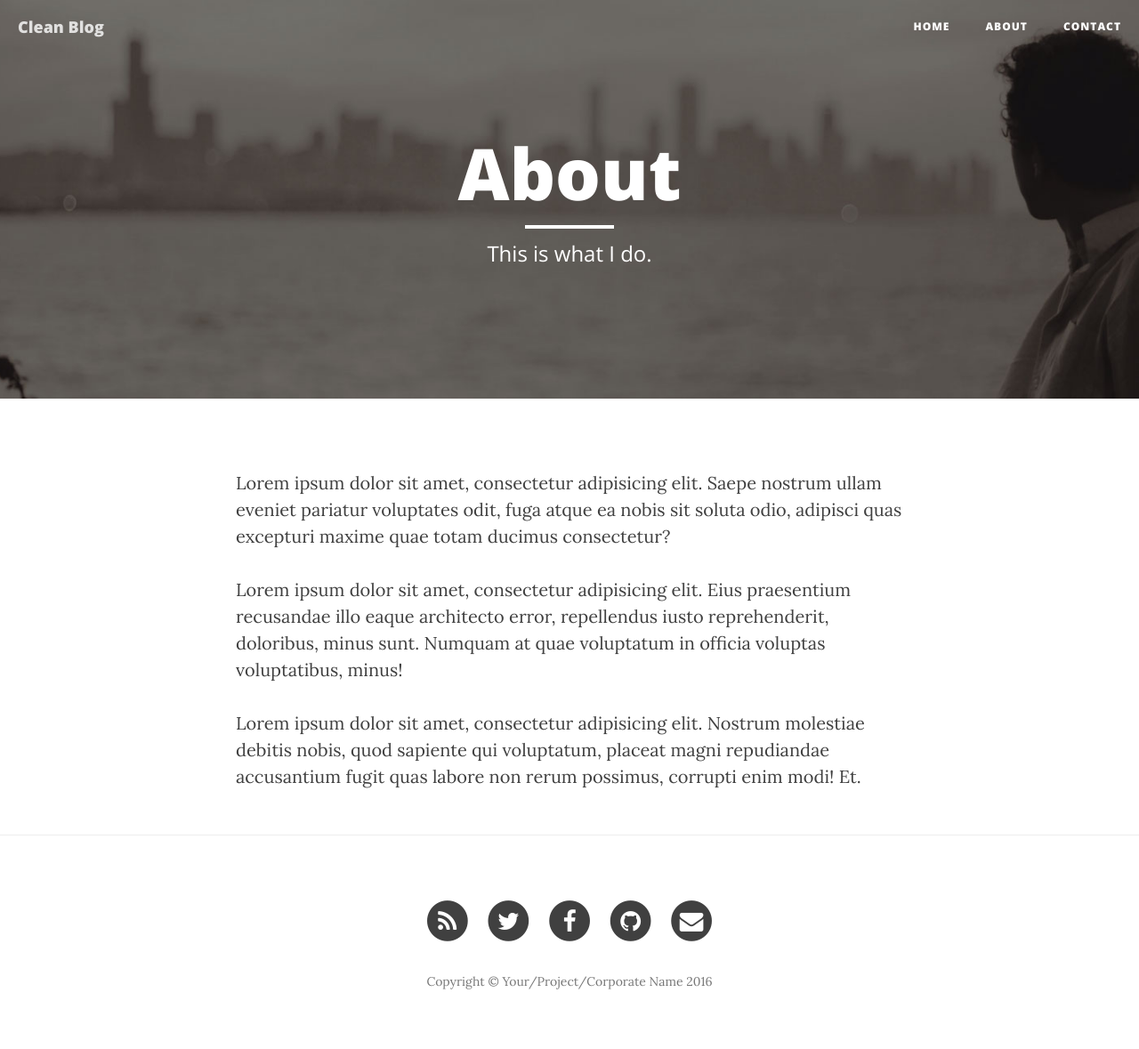
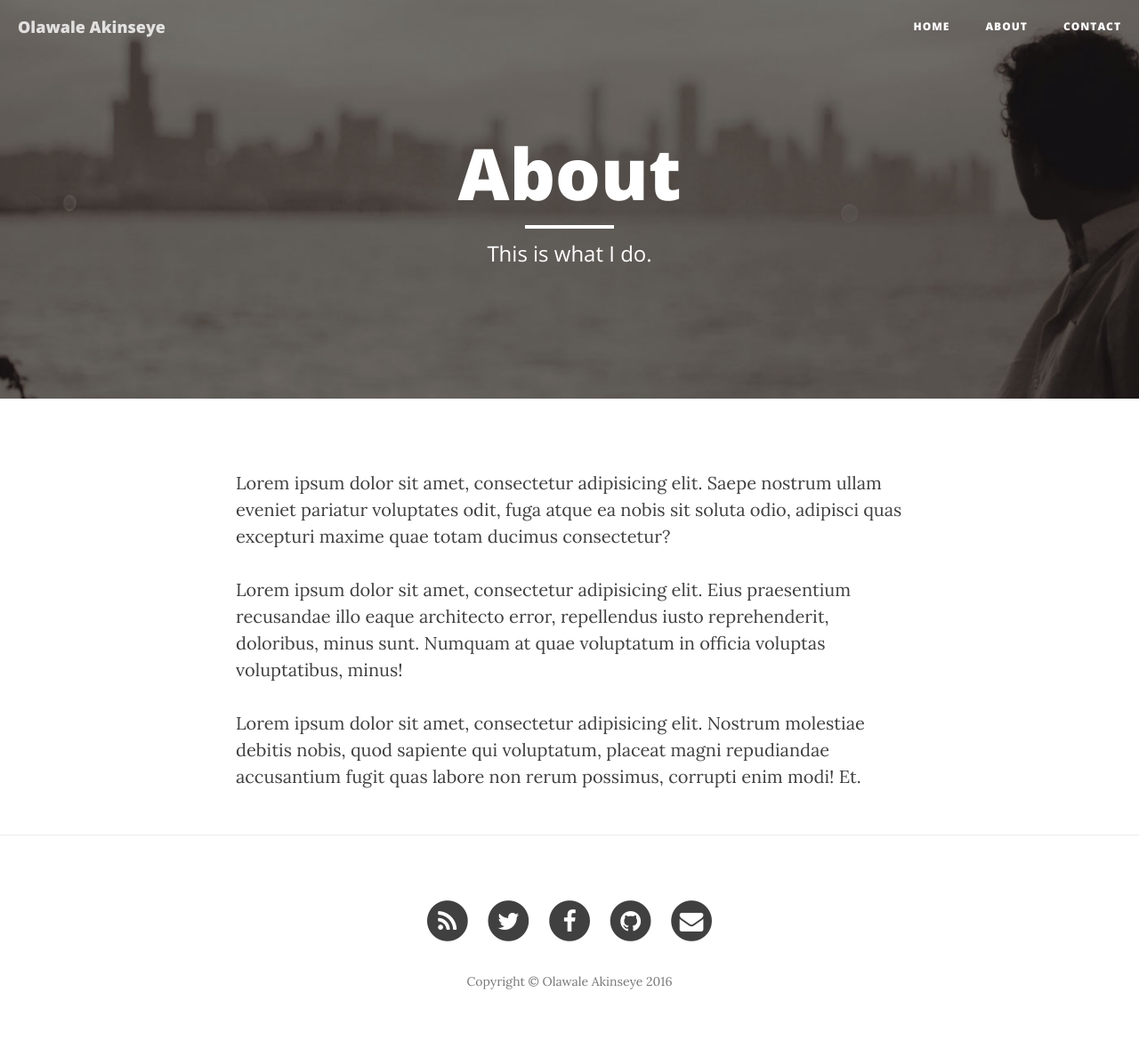
Before and after one commit to brainyfarm/brainyfarm-old, a Jekyll site: the page built from about.html, in a window 1280 px wide. Shown: the whole page at 89% size. Built offline with Jekyll 4.4.1, drawn with Linux system fonts in a browser that asks for light colours; nearby versions of some CDN libraries.

Commit message:
Config changes

```diff
--- a/_config.yml
+++ b/_config.yml
@@ -1,15 +1,15 @@
 # Site settings
-title: Clean Blog
+title: Olawale Akinseye
 header-img: img/home-bg.jpg
-email: your-email@yourdomain.com
-copyright_name: Your/Project/Corporate Name
+email: brainyfarm@gmail.com
+copyright_name: Olawale Akinseye
 description: "Write your site description here. It will be used as your sites meta description as well!"
-baseurl: "/startbootstrap-clean-blog-jekyll"
+baseurl: ""
 url: "http://yourdomain.com"
-twitter_username: SBootstrap
-github_username:  davidtmiller
-facebook_username:  IronSummitMedia
-email_username:  your-email@yourdomain.com
+twitter_username: brainyfarm
+github_username:  brainyfarm
+facebook_username:  whisper2bay
+email_username:  brainyfarm@gmail.com
 
 # Google Analytics
 # To enable google analytics, uncomment below line with a valid Google Tracking ID
```
